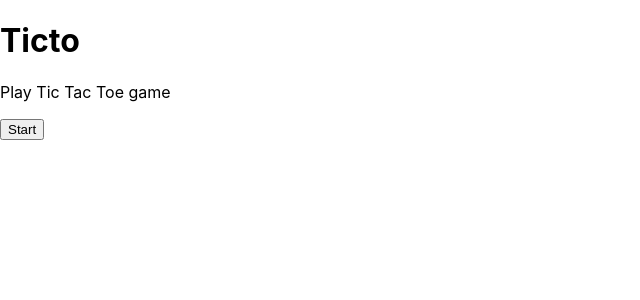
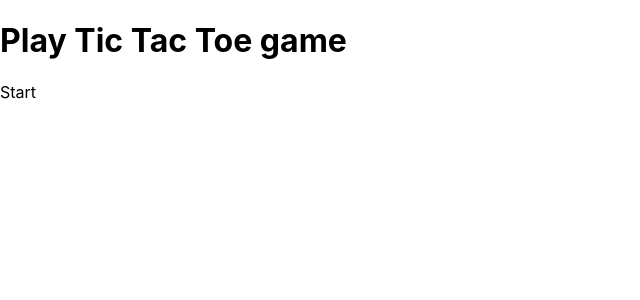
Before and after one commit to KRShanto/TicTo, a Next.js app: page / in a window 1280 px wide. Shown: the top 300 px of the page, without its empty margins (0-640 px from the left). Built offline with nearby package versions, Linux system fonts and the light colour scheme.

Commit message:
Create `game` page

```diff
--- a/pages/index.tsx
+++ b/pages/index.tsx
@@ -1,32 +1,32 @@
 import Head from "next/head";
+import Link from "next/link";
 import { useState } from "react";
 import { Game } from "../components/Game";
+import Navbar from "../components/Navbar";
 
 export const USER_VALUE = "X";
 export const COMPUTER_VALUE = "O";
-export const BOARD_DEFAULT = "1";
+export const BOARD_DEFAULT = "";
 export const LOGS_NAME = "Ticto-Logs";
 
 export default function Home() {
-    const [isStarted, setIsStarted] = useState(false);
-
     return (
         <>
             <Head>
-                <title>Ticto</title>
+                <title>TicTo</title>
                 <meta name="description" content="Play Tic Tac Toe game" />
                 <link rel="icon" href="/favicon.ico" />
             </Head>
 
             <main>
-                <h1 className="title">Ticto</h1>
-                <p>Play Tic Tac Toe game</p>
-
-                {isStarted ? (
-                    <Game />
-                ) : (
-                    <button onClick={() => setIsStarted(true)}>Start</button>
-                )}
+                <>
+                    <div className="play">
+                        <h1 className="play-text">Play Tic Tac Toe game</h1>
+                        <Link className="play-button start" href="/game">
+                            Start
+                        </Link>
+                    </div>
+                </>
             </main>
         </>
     );
```
Also changed, not shown: pages/game.tsx (added, +14 -0 lines).
